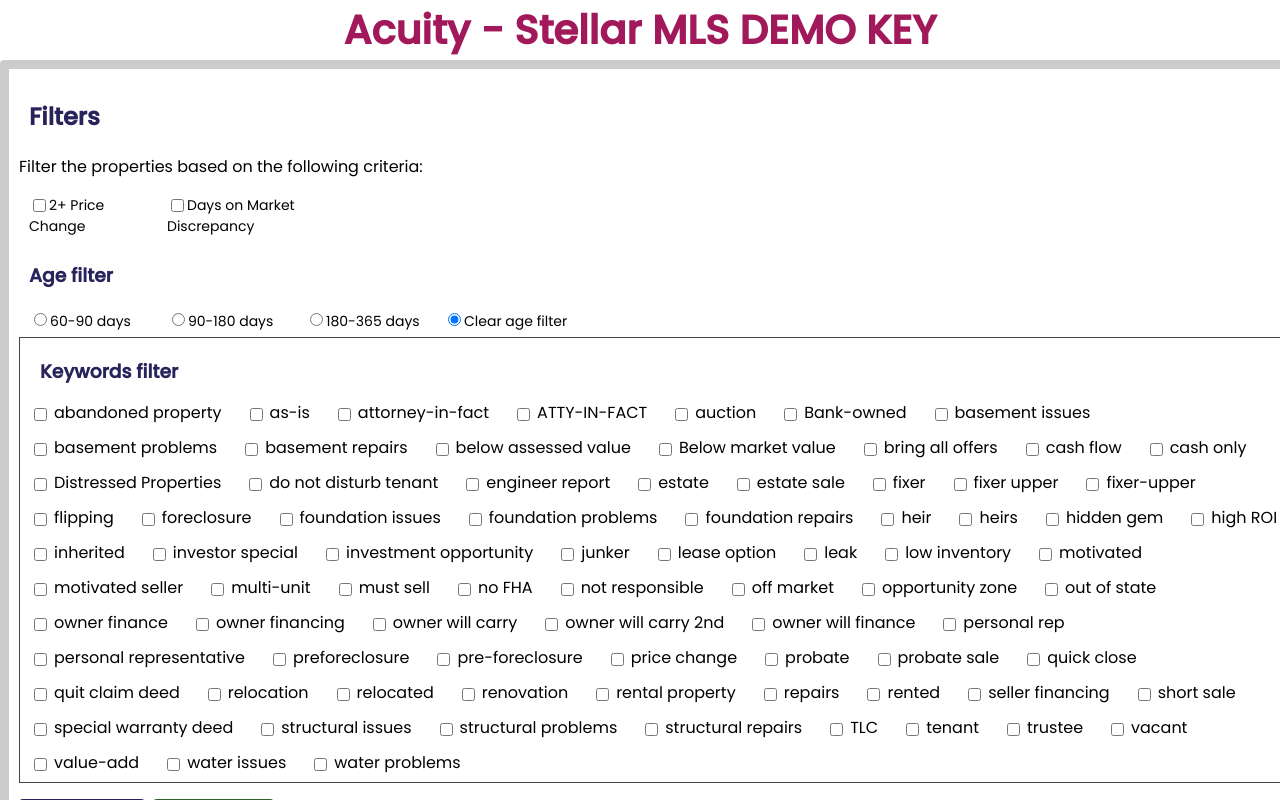
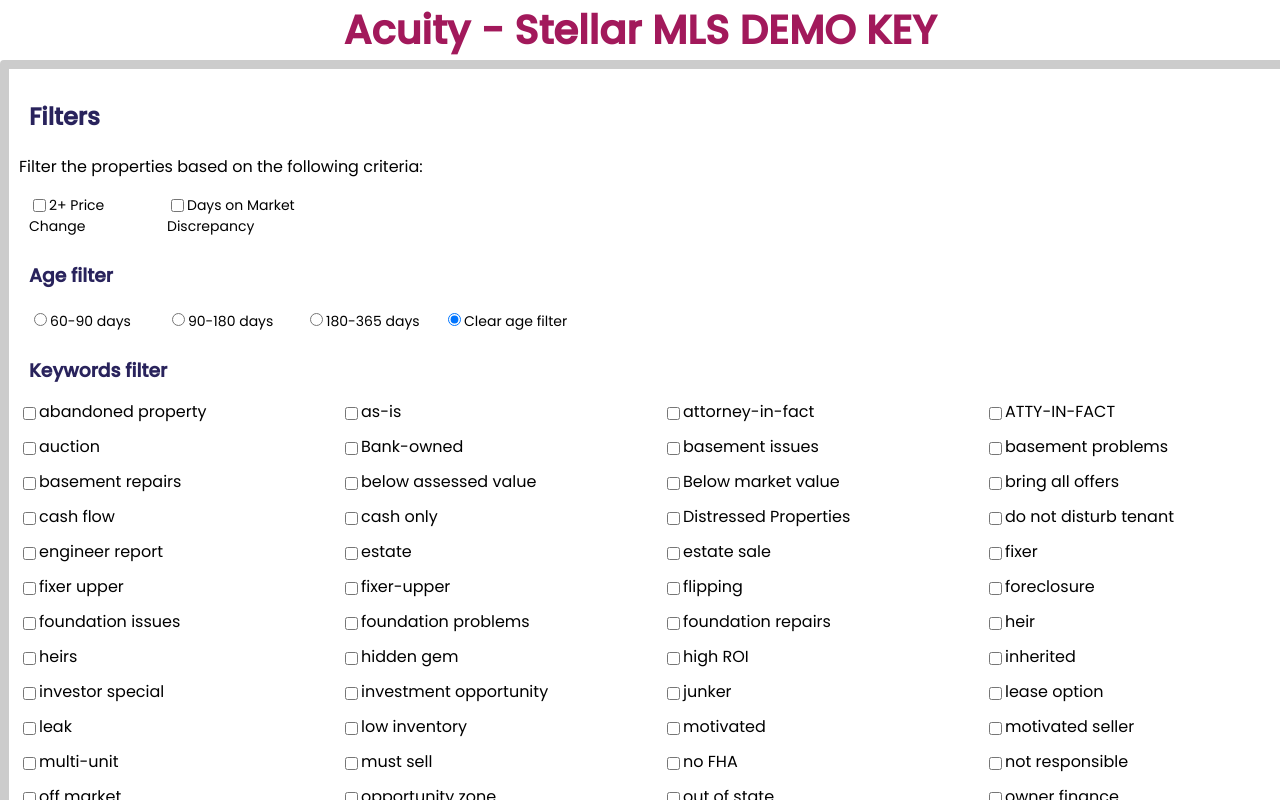
Before and after one commit to Hieuhuule/stellar-mls, a React (Create React App) app: page / in a window 1280 px wide. Shown: the top 800 px of the page. Built offline with nearby package versions, Linux system fonts and the light colour scheme; no server answers.

Commit message:
fixed spacing of Keywords Filter checkboxes

```diff
--- a/src/components/KeywordFilter.js
+++ b/src/components/KeywordFilter.js
@@ -3,7 +3,7 @@
 
 const KeywordFilter = ({ keyword, checked, onChange }) => {
   return (
-    <div className={styles.keywordItem}>
+    <div className={`${styles.KeywordFilter} ${styles.keywordItem}`}>
       <input
         type="checkbox"
         id={keyword}
--- a/src/components/KeywordFilter.module.css
+++ b/src/components/KeywordFilter.module.css
@@ -1,9 +1,4 @@
-/* Keyword Filter styling */
-.keywordBox {
-    border: #29235C 1px solid;
-    border-color: #444;
-    padding-left: 10px;
-  }
+/* KeywordFilter.module.css */
 
 .keywordFilters {
   display: flex;
@@ -13,12 +8,12 @@
   align-items: center;
 }
 
+
 .keywordItem {
   display: flex;
-    gap: 4px;
-    margin-right: 16px;
   margin-bottom: 8px;
 }
+
 
 .keywordLabel {
   line-height: 1;
--- a/src/components/PropertyList.js
+++ b/src/components/PropertyList.js
@@ -45,8 +45,6 @@
 
     fetchProperties();
   }, [headers]);
-
-
 
   // clear all filters
   const clearAllFilters = () => {
@@ -153,7 +151,6 @@
     "water problems",
   ];
 
-
   // automatically excludes these property types
   const excludedSubtypes = [
     "Condominium",
@@ -192,14 +189,12 @@
         <div className={styles.box}>
           <h2>Filters</h2>
           <p>Filter the properties based on the following criteria:</p>
-
           {/*2+ Price Change*/}
           <Filter
             label="2+ Price Change"
             checked={filterPriceDifference}
             onChange={(event) => setFilterPriceDifference(event.target.checked)}
           />
-
           {/*Days on Market Discrepancy*/}
           <label className={styles.filterLabel}>
             <input
@@ -212,7 +207,6 @@
             />
             Days on Market Discrepancy
           </label>
-
           <h3>Age filter</h3>
           {/*Age filter radio buttons*/}
           <div className={styles.radioGroup}>
@@ -265,7 +259,7 @@
           {/*Keywords filter checkboxes*/}
           <div className={styles.keywordBox}>
             <h3>Keywords filter</h3>
-            <div className={styles.keywordFilters}>
+            <div className={styles.keywordFilterContainer}>
               {keywords.map((keyword, index) => (
                 <KeywordFilter
                   key={index}
@@ -276,7 +270,6 @@
               ))}
             </div>
           </div>
-
           {/* Clear all filters button */}
           <button
             className={styles.clearAllFiltersButton}
@@ -284,7 +277,6 @@
           >
             Clear All Filters
           </button>
-
           {/* Export to CSV button */}
           <ExportToCSVButton
             properties={properties}
@@ -343,12 +335,17 @@
                     property["ListPrice"] !== property["OriginalListPrice"] &&
                     property["PreviousListPrice"] !==
                       property["OriginalListPrice"])) &&
-                (ageFilter === "" ||
-                  property["CumulativeDaysOnMarket"] >= parseInt(ageFilter)) &&
-                (!filterDaysOnMarketDifference ||
-                  property["CumulativeDaysOnMarket"] !==
-                    property["DaysOnMarket"]) &&
-                !excludedSubtypes.includes(property["PropertySubType"]) // Add this line
+                (!ageFilter ||
+                  (ageFilter === "60-90" &&
+                    property["CumulativeDaysOnMarket"] >= 60 &&
+                    property["CumulativeDaysOnMarket"] <= 90) ||
+                  (ageFilter === "90-180" &&
+                    property["CumulativeDaysOnMarket"] >= 90 &&
+                    property["CumulativeDaysOnMarket"] <= 180) ||
+                  (ageFilter === "180-365" &&
+                    property["CumulativeDaysOnMarket"] >= 180 &&
+                    property["CumulativeDaysOnMarket"] <= 365)) &&
+                !excludedSubtypes.includes(property["PropertySubType"])
             )
 
             .map((property, index) => (
--- a/src/components/PropertyList.module.css
+++ b/src/components/PropertyList.module.css
@@ -85,30 +85,12 @@
   user-select: none; /* This disables text selection for the label */
 }
 
-/* Keyword Filter styling */
-.keywordBox {
-  border: #29235C 1px solid;
-  border-color: #444;
-  padding-left: 10px;
-}
+/* PropertyList.module.css */
 
-.keywordFilters {
-  display: flex;
-  flex-wrap: wrap;
+.keywordFilterContainer {
+  display: grid;
+  grid-template-columns: repeat(4, 1fr);
   gap: 8px;
-  max-width: 100%;
-  align-items: center;
-}
-
-.keywordItem {
-  display: flex;
-  gap: 4px;
-  margin-right: 16px;
-  margin-bottom: 8px;
-}
-
-.keywordLabel {
-  line-height: 1;
 }
 
 
```
Lines whose indentation alone changed are shown as unchanged.
